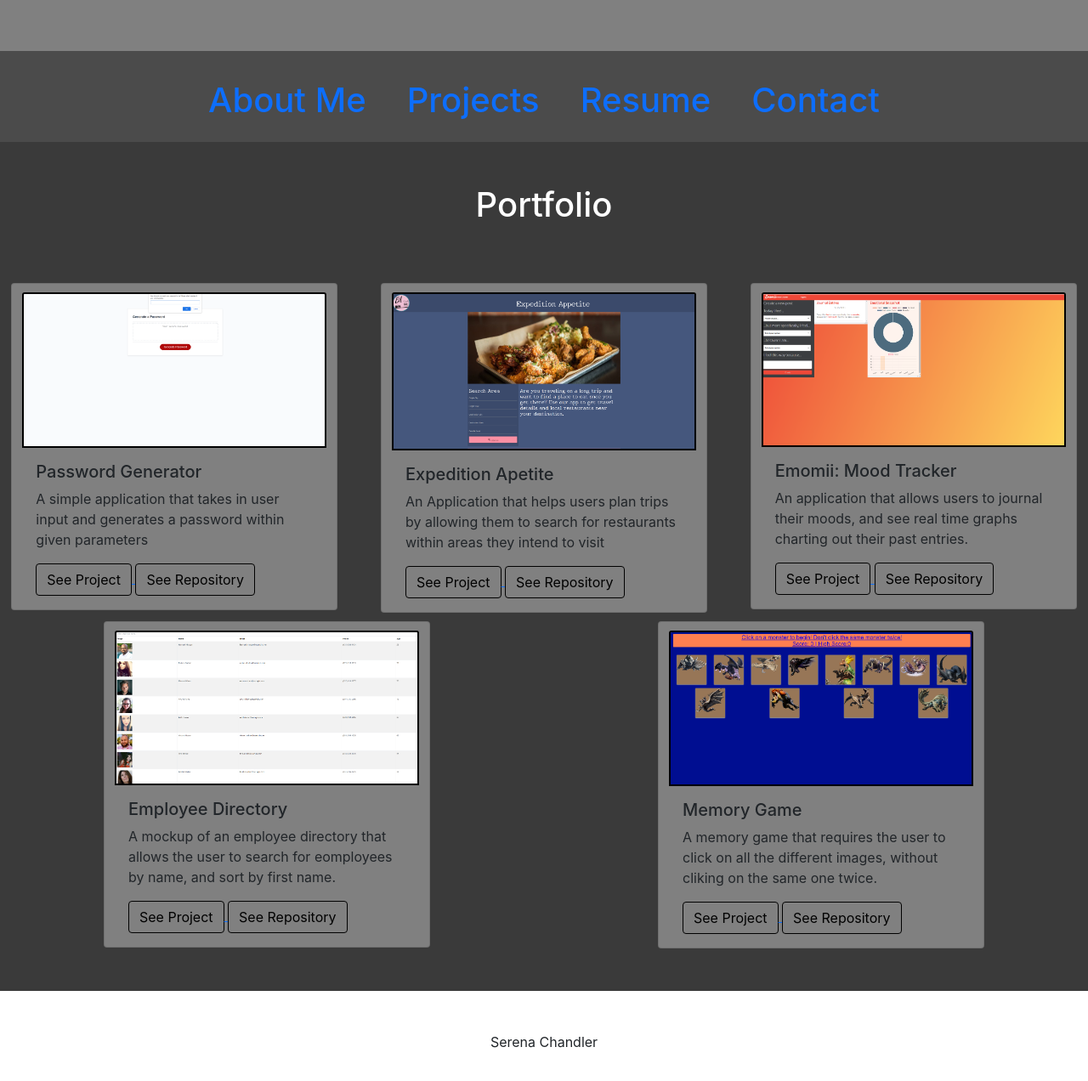
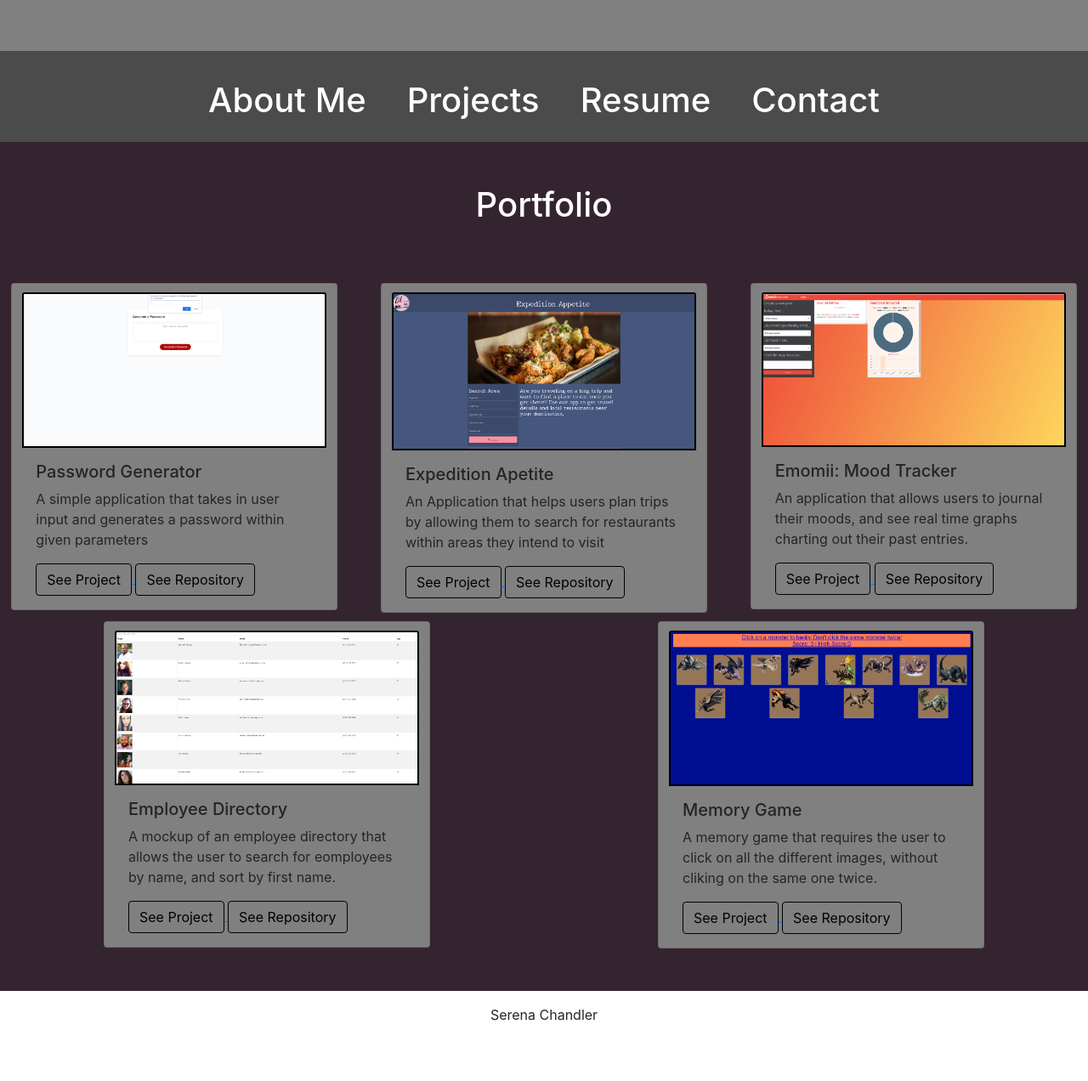
Before and after one commit to SerenaChandler/react-portfolio, a React (Create React App) app: page / in a window 1280 px wide. Shown: the part 492-1764 px from the top of the page at 85% size. After the commit the page ends 1714 px from the top, so only its background shows below. Built offline with nearby package versions, Linux system fonts and the light colour scheme.

Commit message:
adjusted colors

```diff
--- a/src/components/Footer/index.js
+++ b/src/components/Footer/index.js
@@ -4,7 +4,7 @@ function Footer() {
   return (
     <div>
 
-<footer class="text-center py-5"> Serena Chandler</footer>
+<footer class="text-center py-3"> Serena Chandler</footer>
 
     </div>
 
--- a/src/components/Nav/index.js
+++ b/src/components/Nav/index.js
@@ -5,22 +5,22 @@ function Nav() {
     <div className="text-center" style={{ background: "#4b4b4b", paddingTop: 10, paddingBottom: 25  }}>
       <nav className="mt-4">
         <h1 className="d-inline mx-4 nav-item">
-          <a href="/home" className="text-decoration-none">
+          <a style={{ color: "white" }} href="/home" className="text-decoration-none">
             About Me
           </a>
         </h1>
         <h1 className="d-inline mx-4 nav-item">
-          <a href="/search" className="text-decoration-none">
+          <a style={{ color: "white" }} href="/search" className="text-decoration-none">
             Projects
           </a>
         </h1>
         <h1 className="d-inline mx-4 nav-item">
-          <a href="/saved" className="text-decoration-none">
+          <a style={{ color: "white" }} href="/saved" className="text-decoration-none">
             Resume
           </a>
         </h1>
         <h1 className="d-inline mx-4 nav-item">
-          <a href="/saved" className="text-decoration-none">
+          <a style={{ color: "white" }} href="/saved" className="text-decoration-none">
             Contact
           </a>
         </h1>
--- a/src/pages/Projects.js
+++ b/src/pages/Projects.js
@@ -5,7 +5,7 @@ import Button from "react-bootstrap/Button";
 
 const Projects = () => {
   return (
-    <div id="projects" style={{ background: "#3a3a3a", paddingBottom: 50 }}>
+    <div id="projects" style={{ background: "#342430", paddingBottom: 50 }}>
       <h1
         style={{
           color: "white",
```
